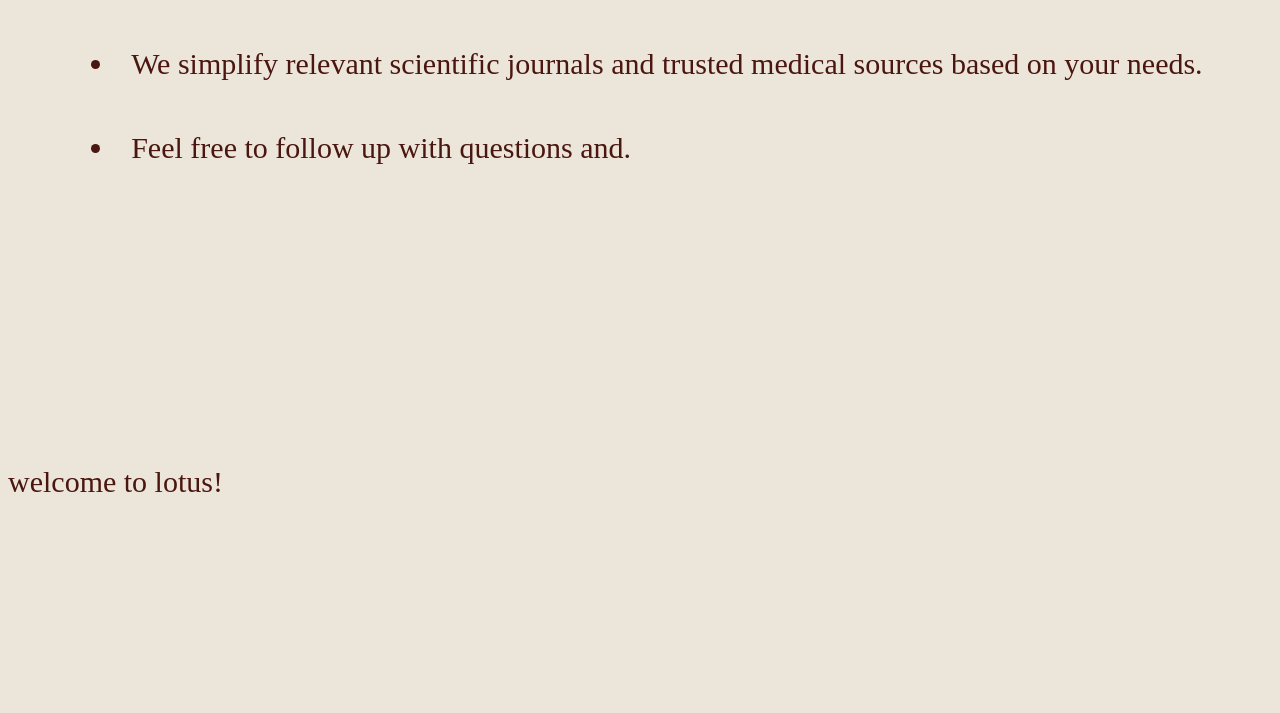
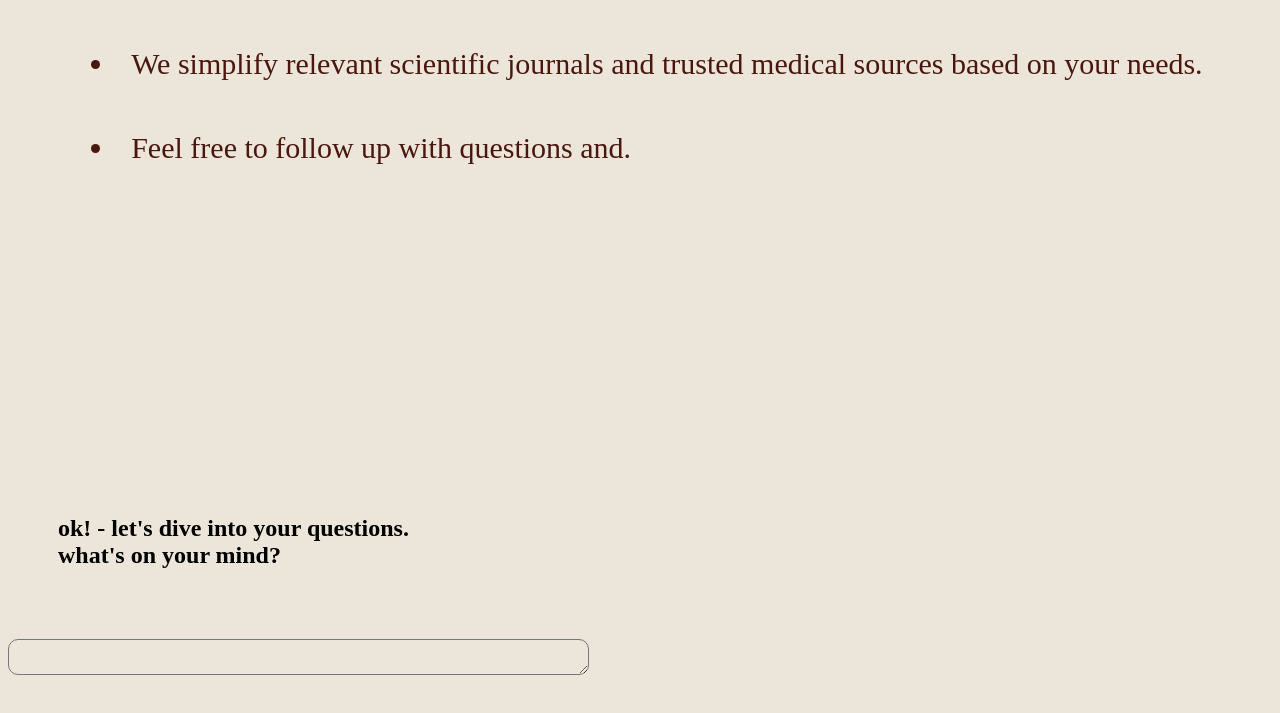
Before and after one commit to julia24g/bigsister, a plain HTML site: page index.html in a window 1280 px wide. Shown: the part 2100-2813 px from the top of the page. Drawn offline with Linux system fonts and the light colour scheme.

Commit message:
added textarea for convo

```diff
--- a/index.html
+++ b/index.html
@@ -53,7 +53,8 @@
     </section>
     <section id="conversation">
         <div class="convo-section">
-            <h1 class="sub-title convo">welcome to lotus!</h1>
+            <h1 class="convo">ok! - let's dive into your questions.<br>what's on your mind?</h1>
+            <textarea class="userInput" name="text" id="" cols="70" rows="2"></textarea>
         </div>
     </section>
 </body>
--- a/styles.css
+++ b/styles.css
@@ -135,10 +135,12 @@ ul {
     left: 5%;
 }
 #conversation {
-    height: 1000px;
+    height: 800px;
+    align-items: center;
 }
-.convo-section {
-    width: 100%;
-    max-width: 1000px;
-    display: flex;
+.convo {
+    padding: 50px 50px;
 }
+.userInput {
+    border-radius: 10px;
+}
```
